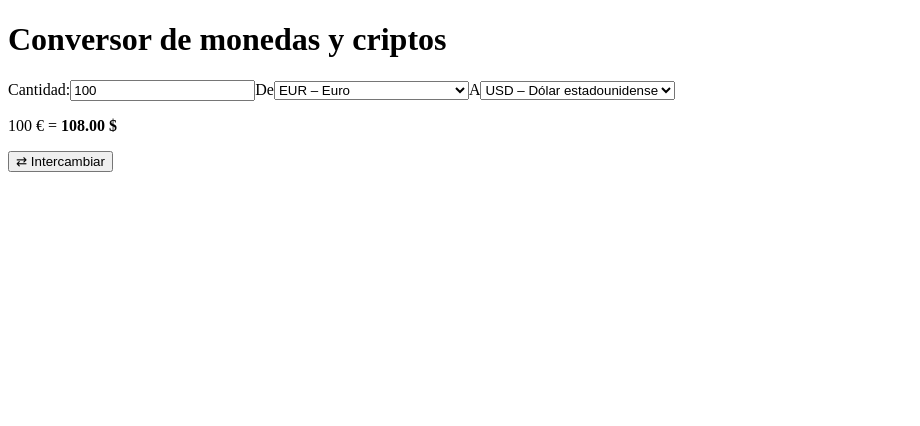
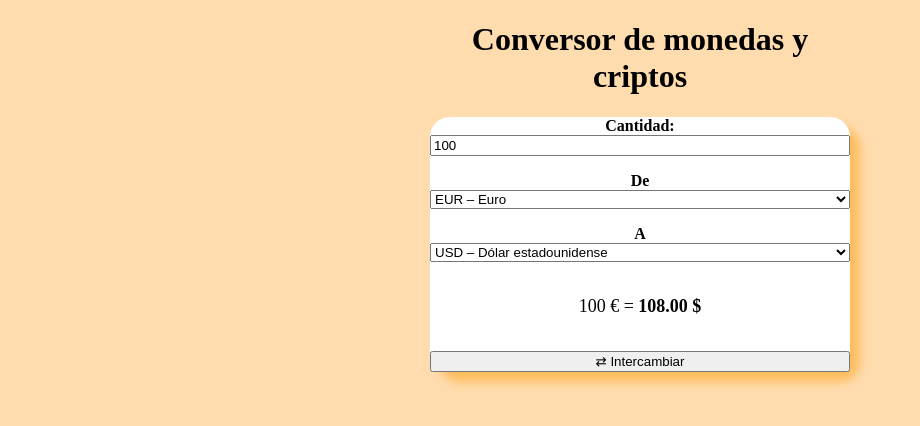
Before and after one commit to Imanol-Margarit/conversor_monedas, a React (Vite) app: page / in a window 1280 px wide. Shown: the top 426 px of the page, without its empty margins (0-920 px from the left). Built offline with nearby package versions, Linux system fonts and the light colour scheme.

Commit message:
Paso 6: estilos y build

```diff
--- a/src/App.css
+++ b/src/App.css
@@ -4,3 +4,31 @@
    .campo      -> cada etiqueta con su input o select
    .resultado  -> el párrafo con la cifra final
 */
+body {
+   background-color: rgb(255, 220, 174);
+}
+main {
+   text-align: center;
+   max-width: 420px;
+   margin: 0 auto;
+}
+
+.conversor {
+   background-color: white;
+   border-radius: 20px;
+   box-shadow: 10px 10px 10px rgba(254, 152, 0, 0.458);
+   display: flex;
+   gap: 1rem;
+   flex-direction: column;
+}
+
+.campo {
+   font-weight: bold;
+   display: flex;
+   flex-direction: column;
+}
+
+.resultado {
+   font-size: 18px;
+   text-align: center;
+}
```
